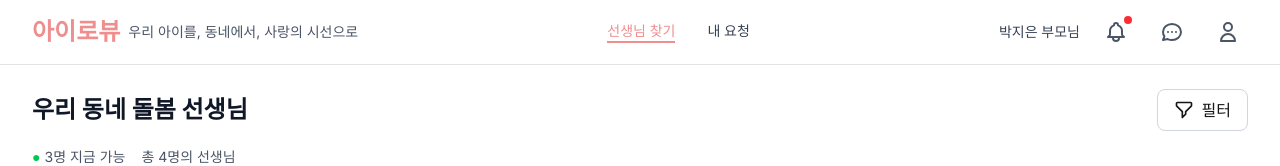
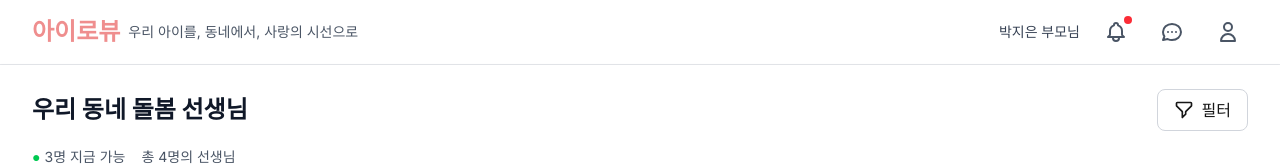
Before and after one commit to kitechoi/dolbom-caremap-fe, a Next.js app: page / in a window 1280 px wide. Shown: the top 166 px of the page. Built offline with nearby package versions, Linux system fonts and the light colour scheme.

Commit message:
선생 네비네이션 정리

```diff
--- a/src/components/layout/Header.tsx
+++ b/src/components/layout/Header.tsx
@@ -23,11 +23,9 @@ export const Header: React.FC = () => {
   ];
 
   // 선생님 네비게이션 아이템
-  const teacherNavItems = [
-    { href: '/teacher/home', label: '홈' },
-    { href: '/teacher/dashboard', label: '대시보드' },
-    { href: '/teacher/schedule', label: '일정 관리' },
-  ];
+  // const teacherNavItems = [
+  //   { href: '/teacher/home', label: '홈' },
+  // ];
 
   return (
     <header className="bg-white shadow-sm border-b border-gray-200">
@@ -42,7 +40,7 @@ export const Header: React.FC = () => {
           </div>
 
           {/* 인증 페이지가 아닐 때만 네비게이션 표시 */}
-          {!isAuthPage && (
+          {/* {!isAuthPage && (
             <nav className="flex space-x-8">
               {(isTeacherPage ? teacherNavItems : parentNavItems).map((item) => (
                 <Link
@@ -59,7 +57,7 @@ export const Header: React.FC = () => {
               ))}
             </nav>
           )}
-
+           */}
           <div className="flex items-center space-x-4">
             {/* 인증 페이지가 아닐 때만 사용자 정보 표시 */}
             {!isAuthPage && (
```
